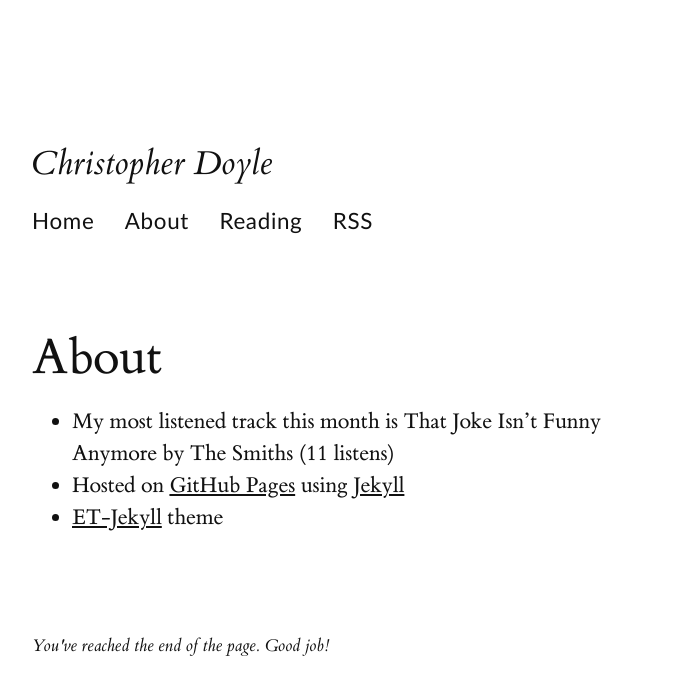
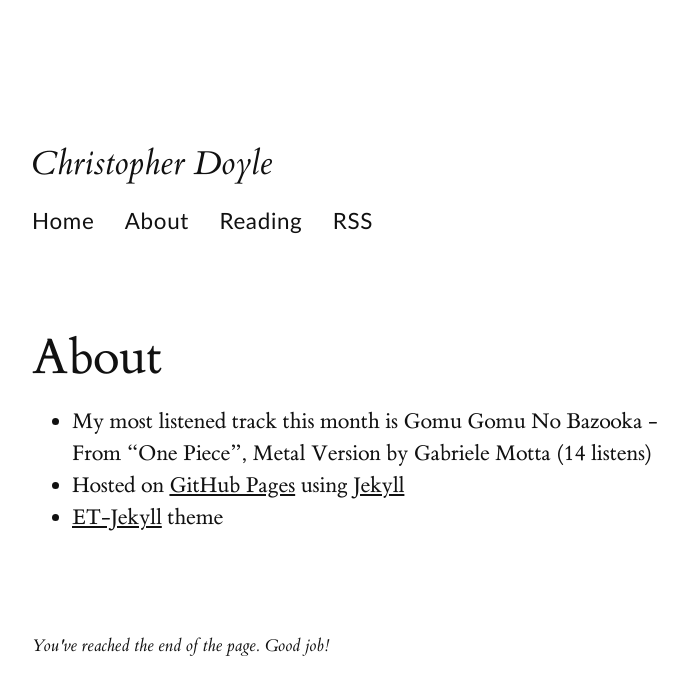
Before and after one commit to christopherdoyle/christopherdoyle.github.io, a Jekyll site: the page built from about.md, in a window 1280 px wide. Shown: the top 695 px of the page, without its empty margins (128-816 px from the left). Built offline with Jekyll 4.4.1, drawn with Linux system fonts in a browser that asks for light colours.

Commit message:
Updated config with latest top track from last.fm

```diff
--- a/_config.yml
+++ b/_config.yml
@@ -10,7 +10,7 @@ sass:
   style: compressed
 title: Christopher Doyle
 top_track:
-  artist: The Smiths
-  name: That Joke Isn't Funny Anymore
-  playcount: 11
+  artist: Gabriele Motta
+  name: Gomu Gomu No Bazooka - From "One Piece", Metal Version
+  playcount: 14
 url: https://christopherdoyle.github.io/
```
